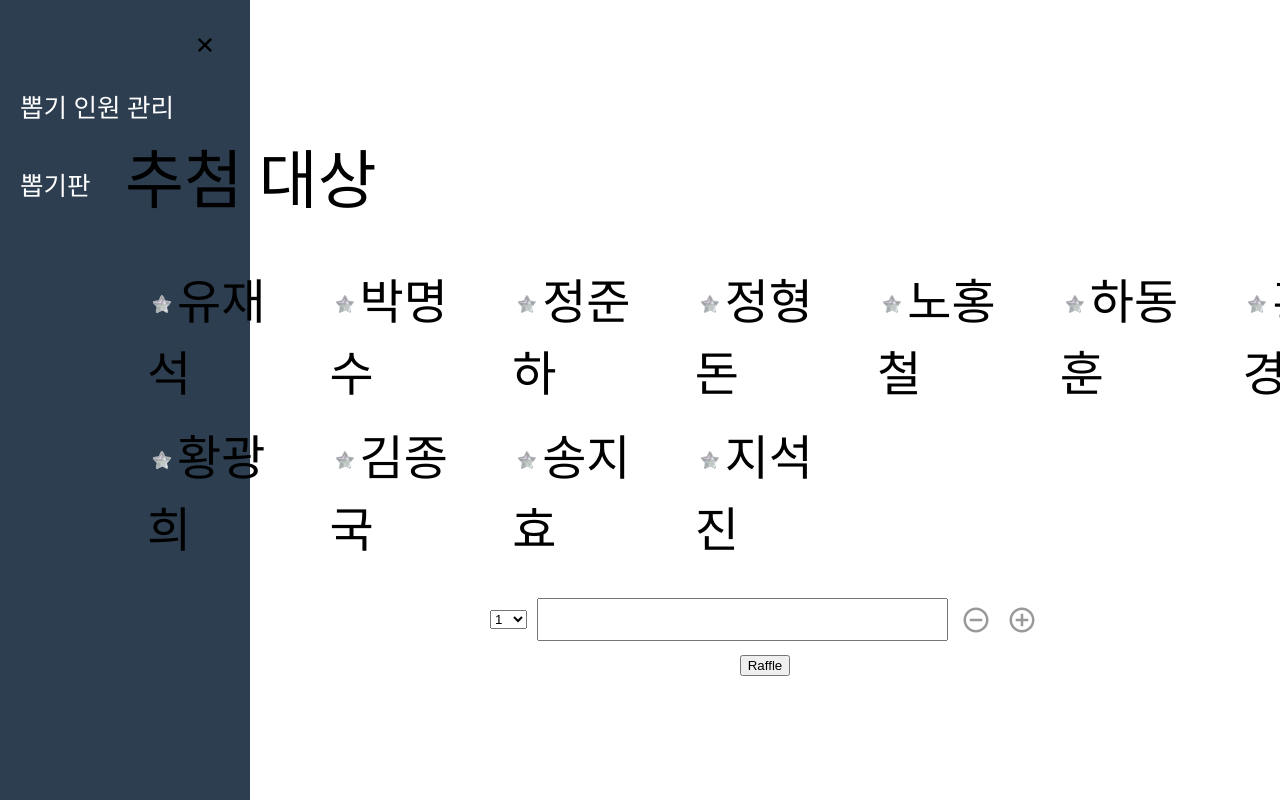
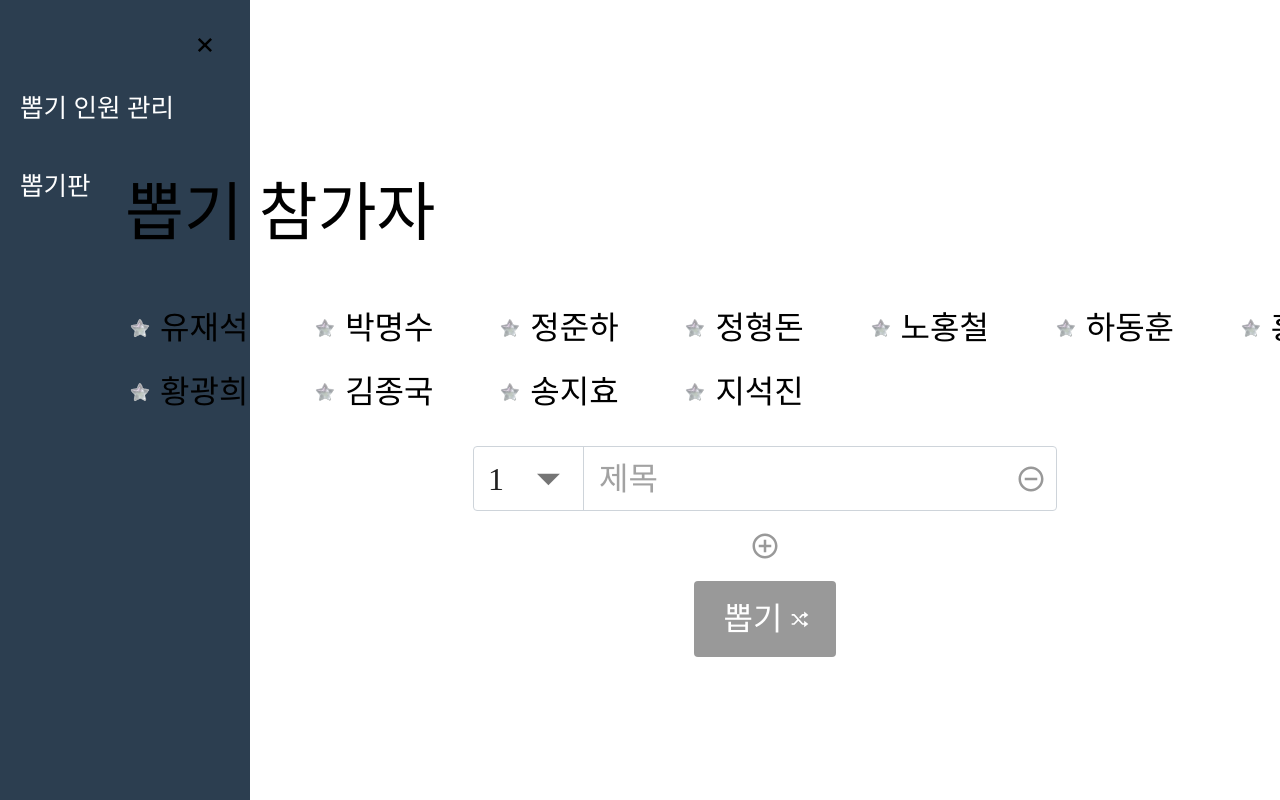
Before and after one commit to Muage/raffle, a React (Vite) app: page /raffle in a window 1280 px wide. Shown: the top 800 px of the page. Built offline with nearby package versions, Linux system fonts and the light colour scheme; a web font is replaced by a local one.

Commit message:
뽑기판 css 수정 중

```diff
--- a/src/App.tsx
+++ b/src/App.tsx
@@ -1,9 +1,19 @@
+import { ThemeProvider, createTheme } from '@mui/material';
 import MainPage from './views/MainPage'
+
+const theme = createTheme({
+  typography: {
+    fontFamily: "arara",
+    fontSize: 16,
+  },
+})
 
 function App() {
 
   return (
-    <MainPage />
+    <ThemeProvider theme={theme}>
+      <MainPage />
+    </ThemeProvider>
   )
 
 }
--- a/src/assets/css/index.css
+++ b/src/assets/css/index.css
@@ -5,7 +5,7 @@
 
 :root {
   font-family: "arara";
-  font-size: 2rem !important;
+  font-size: 2rem;
   line-height: 1.5;
   font-synthesis: none;
 }
@@ -24,14 +24,13 @@ body {
 }
 
 input {
-  font-family: "arara" !important;
-  font-size: 1rem !important;
+  font-family: "arara";
+  font-size: 1rem;
   margin: 4px 0;
   padding-left: 5px !important;
 }
 
 label {
-  font-family: "arara" !important;
   font-size: 1rem !important;
   top: -2px !important;
   left: 10px !important
--- a/src/assets/css/layout.css
+++ b/src/assets/css/layout.css
@@ -9,7 +9,6 @@ a {
   }
 
 .content {
-  width: 100%;
   display: flex;
   justify-content: center;          /* 가로 정렬 */
   align-items: center;              /* 세로 정렬 */
--- a/src/assets/css/raffle.css
+++ b/src/assets/css/raffle.css
@@ -1,38 +1,38 @@
-.content-title {
+.name-container {
     display: flex;
     align-items: center;
-    gap: 10px;
 }
 
-h1 {
-    /* font-size: 3.2em; */
-    line-height: 1.1;
-}
-
-table {
-    margin-bottom: 20px; /* 테이블 아래 여백 */
-}
-
-td {
-    font-size: 1.5em;
-    padding: 5px 20px;
-  }
-
-.title {
-    font-size: 2em;
-    line-height: 1.1;
+.name {
+    padding-left: 5px;
 }
 
 .raffle-condition-container {
+    margin-top: 30px;
     display: flex;
     flex-direction: column; /* 세로 정렬 */
     align-items: center; /* 가로 중앙 정렬 */
     gap: 10px; /* 조건 간 간격 */
 }
 
-.raffle-condition-container .button-group {
+.raffle-condition-container div, li {
+    font-size: 1rem !important;
+}
+
+.content-condition {
     display: flex;
-    gap: 10px; /* 버튼 간 간격 */
+    align-items: center;
+    border: 1px solid #ced4da;
+    border-radius: 4px;
+    overflow: hidden;
+}
+
+.content-select-item {
+    height: 50px;
+}
+
+.content-input {
+    padding-left: 10px !important;
 }
 
 .winners-container {
@@ -59,6 +59,21 @@ td {
     color: #0056b3;
 }
 
+.btn-eraser {
+    padding-right: 10px;
+}
+
 .btn-eraser:hover {
     color: #e74c3c;
 }
+
+.content-title {
+    display: flex;
+    align-items: center;
+    gap: 10px;
+}
+
+
+.MuiInputBase-root.MuiOutlinedInput-root {
+    border-radius: 0;
+}
--- a/src/component/EntriesManagement.tsx
+++ b/src/component/EntriesManagement.tsx
@@ -69,7 +69,7 @@ const EntriesManagement = ({ entries, setEntries }: Props) => {
                 </Grid2>
             </Grid2>
 
-            <Grid2 container spacing={{ xs: 2, md: 3 }} columns={{ xs: 4, sm: 8, md: 12 }}>
+            <Grid2 container spacing={2} columns={4}>
                 {entries.map((entry) => (
                     <EntryItem key={entry.id} entry={entry} editEntry={editEntry} deleteEntry={deleteEntry} />
                 ))}
--- a/src/component/EntryItem.tsx
+++ b/src/component/EntryItem.tsx
@@ -30,7 +30,7 @@ const EntryItem = ({ entry, editEntry, deleteEntry }: Props) => {
     }, [isEdit])
 
     return (
-        <Grid2 size={3}>
+        <Grid2 size={1}>
             <Card variant="outlined">
                 <CardContent className="entry-item" sx={{ "&:last-child": { paddingBottom: "16px" } }}>
                     <div className="entry-item-left">
--- a/src/component/Raffle.tsx
+++ b/src/component/Raffle.tsx
@@ -5,6 +5,8 @@ import { Entry } from "../models/Entry"
 import RaffleCondition from "./RaffleCondition"
 import Winner from "./Winner"
 import { BiPlusCircle } from "react-icons/bi"
+import { BiShuffle } from "react-icons/bi";
+import { Button, Grid2 } from "@mui/material"
 import '../assets/css/raffle.css'
 
 interface Props {
@@ -14,12 +16,6 @@ interface Props {
 const Raffle = ({ entries }: Props) => {
 
     const [raffleInfoList, setRaffleInfoList] = useState<RaffleInfo[]>([{ id: uuid(), title: '', winNum: 1, winners: [] }])
-
-    const columns = 7
-    const rows = Array.from(
-        { length: Math.ceil(entries.length / columns) },
-        (_, index) =>  entries.slice(index * columns, index * columns + columns)
-    )
 
     // Fisher-Yates Shuffle
     const shuffle = (arr: string[]) => {
@@ -80,40 +76,48 @@ const Raffle = ({ entries }: Props) => {
 
     return (
         <>
-        <div className="center-container">
-            <div>
-                <h1>추첨 대상</h1>
-                <table>
-                    <tbody>
-                        {rows.map((row, rowIndex) => (
-                            <tr key={rowIndex}>
-                                {row.map((entry, index) => (
-                                    <td key={index}>
-                                        <img src="images/star.png" width={30}/>
-                                        {entry.name}
-                                    </td>
-                                ))}
-                            </tr>
-                        ))}
-                    </tbody>
-                </table>
-            </div>
+        <div>
+            <h1>뽑기 참가자</h1>
+
+            <Grid2 container spacing={2} columns={7}>
+                {entries.map((entry) => (
+                    <Grid2 key={entry.id} size={1} alignItems="center">
+                        <div className="name-container">
+                            <img src="images/star.png" width={30} />
+                            <span className="name">{entry.name}</span>
+                        </div>
+                    </Grid2>
+                ))}
+            </Grid2>
 
             <div className="raffle-condition-container">
-                {raffleInfoList.map((raffleInfo, index) => (
+                {raffleInfoList.map((raffleInfo) => (
                     <RaffleCondition
                         key={raffleInfo.id}
                         entries={entries}
                         raffleInfo={raffleInfo}
-                        showBtnPlus={index === raffleInfoList.length - 1}
                         updateRaffleInfoList={updateRaffleInfoList}
-                        removeRaffleTitle={removeRaffleTitle}
-                        addRaffleTitle={addRaffleTitle} />
+                        removeRaffleTitle={removeRaffleTitle} />
                 ))}
-                {raffleInfoList.length < 1 && <BiPlusCircle className="button" size={30} onClick={addRaffleTitle} />}
-                {raffleInfoList.length > 0 && <button onClick={raffle}>Raffle</button>}
+                <BiPlusCircle className="button" size={30} onClick={addRaffleTitle} />
+                {raffleInfoList.length > 0 &&
+                    <Button
+                        endIcon={<BiShuffle />}
+                        onClick={raffle}
+                        sx={{
+                            backgroundColor: "#999",
+                            color: "#fff",
+                            padding: "10px 30px",
+                            '&:hover': {
+                                backgroundColor: "#3c388e"
+                            }
+                        }}>
+                        <span>뽑기</span>
+                    </Button>
+                }
             </div>
 
+                {/* TODO: modal로 변경 예정 */}
             <div className="winners-container">
                 {raffleInfoList.map((raffleInfo) => {
                     if(raffleInfo.title !== '') {
--- a/src/component/RaffleCondition.tsx
+++ b/src/component/RaffleCondition.tsx
@@ -1,20 +1,29 @@
 import { RaffleInfo } from "../models/Raffle"
 import { Entry } from "../models/Entry";
 import { BiMinusCircle } from "react-icons/bi";
-import { BiPlusCircle } from "react-icons/bi";
+import { Box, MenuItem, Select, SelectChangeEvent, TextField } from "@mui/material";
 
 interface Props {
     entries: Entry[],
     raffleInfo: RaffleInfo,
-    showBtnPlus: boolean,
     updateRaffleInfoList: (id: string, updateInfo: Partial<RaffleInfo>) => void,
     removeRaffleTitle: (id: string) => void,
-    addRaffleTitle: () => void
 }
 
-const RaffleCondition = ({ entries, raffleInfo, showBtnPlus, updateRaffleInfoList, removeRaffleTitle, addRaffleTitle }: Props) => {
+const ITEM_HEIGHT = 50
+const ITEM_PADDING_TOP = 8
+const MenuProps = {
+    PaperProps: {
+        style: {
+            maxHeight: ITEM_HEIGHT * 4.5 + ITEM_PADDING_TOP,
+            width: 100,
+        },
+    }
+}
 
-    const handleWinNum = (event: React.ChangeEvent<HTMLSelectElement>) => {
+const RaffleCondition = ({ entries, raffleInfo, updateRaffleInfoList, removeRaffleTitle }: Props) => {
+
+    const handleWinNum = (event: SelectChangeEvent<number>) => {
         updateRaffleInfoList(raffleInfo.id, { winNum: Number(event.target.value) })
     }
 
@@ -24,16 +33,31 @@ const RaffleCondition = ({ entries, raffleInfo, showBtnPlus, updateRaffleInfoLis
 
     return (
         <>
-        <div className="content-title">
-            <select value={raffleInfo.winNum} onChange={handleWinNum}>
+        <Box
+            className="content-condition"
+            sx={{ "& .MuiOutlinedInput-notchedOutline": { border: "none" } }}>
+            <Select
+                className="content-select"
+                value={raffleInfo.winNum}
+                onChange={handleWinNum}
+                size="small"
+                MenuProps={MenuProps}
+                sx={{
+                    minWidth: 110,
+                    borderRight: "1px solid #ced4da",
+                }}>
                 {entries.map((entry, index) => (
-                    <option key={entry.id} value={index + 1}>{index + 1}</option>
+                    <MenuItem key={entry.id} value={index + 1} className="content-select-item">{index + 1}</MenuItem>
                 ))}
-            </select>
-            <input type="text" value={raffleInfo.title} onChange={handleTitle} />
+            </Select>
+            <TextField
+                value={raffleInfo.title}
+                onChange={handleTitle}
+                className="content-input"
+                size="small"
+                placeholder="제목" />
             <BiMinusCircle size={30} className="button btn-eraser" onClick={() => removeRaffleTitle(raffleInfo.id)} />
-            {showBtnPlus && <BiPlusCircle className="button" size={30} onClick={addRaffleTitle} />}
-        </div>
+        </Box>
         </>
     )
 
```
